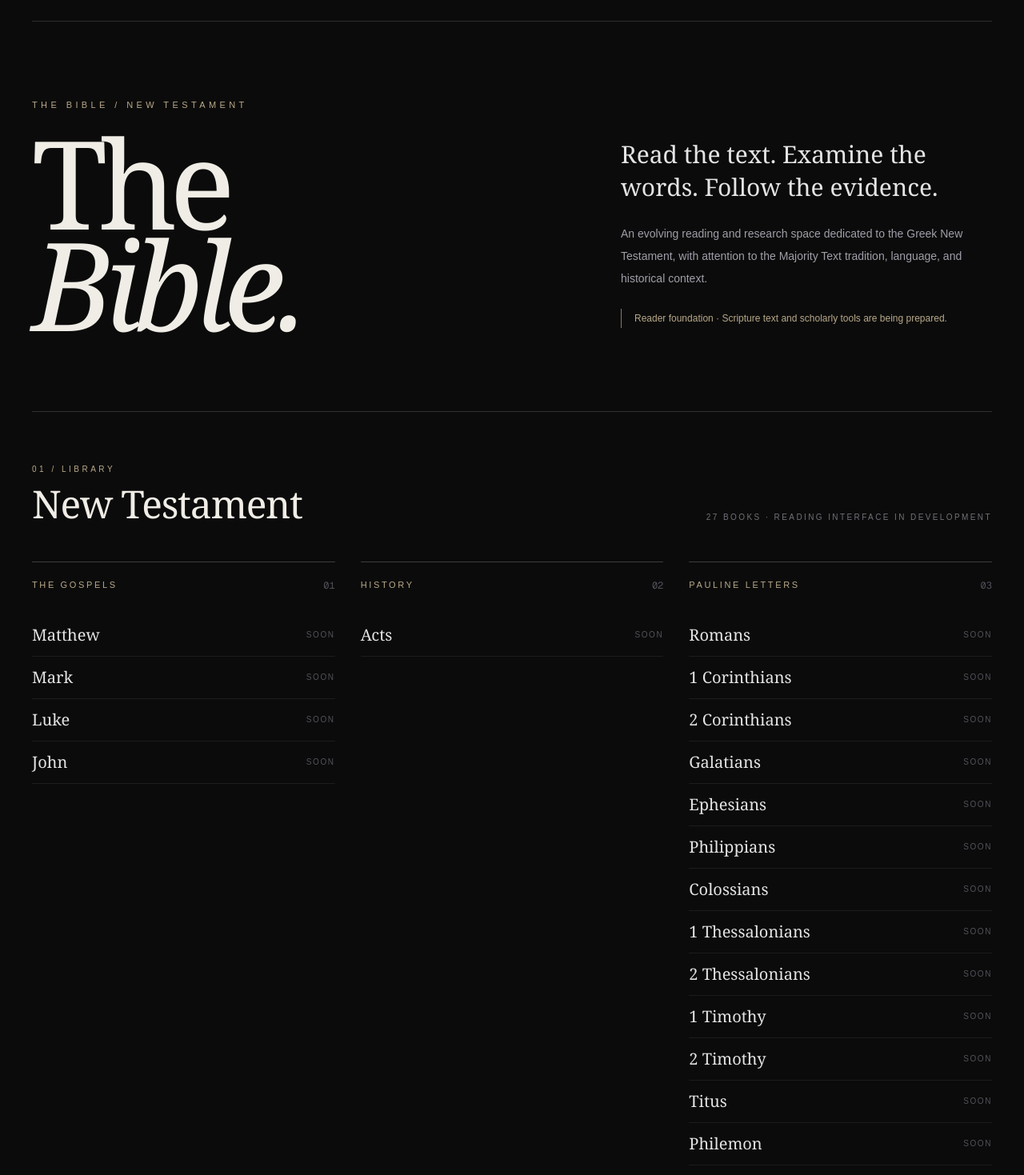
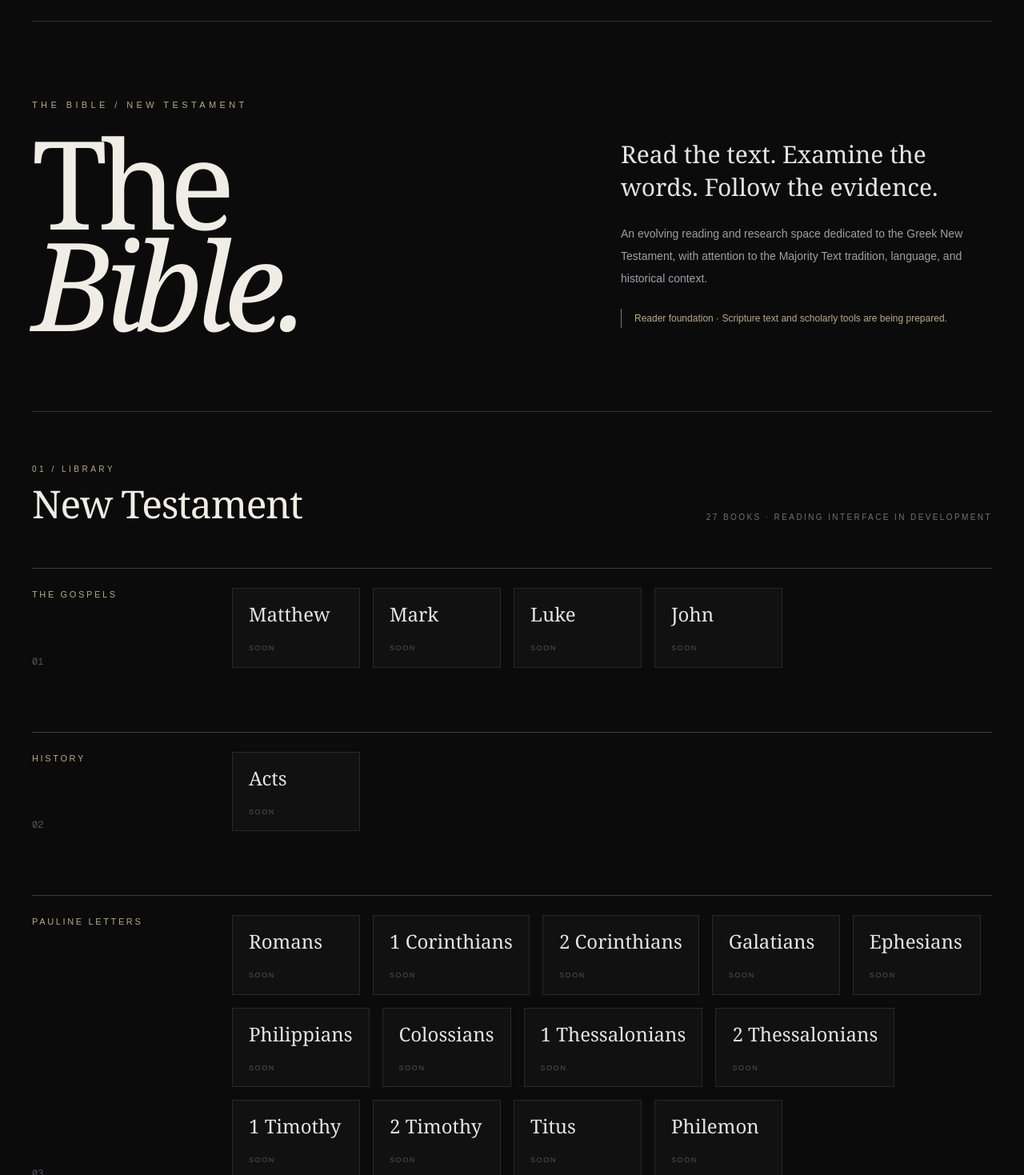
Before and after one commit to BTTBMOVEMENT/vp-portfolio, a Next.js app: page /bible in a window 1280 px wide. Shown: the part 141-1610 px from the top of the page at 80% size. Built offline with nearby package versions, Linux system fonts and the light colour scheme.

Commit message:
feat: render animated horizontal Bible library

```diff
--- a/app/bible/page.tsx
+++ b/app/bible/page.tsx
@@ -1,5 +1,5 @@
 import type { Metadata } from "next";
-import Link from "next/link";
+import BibleLibrary from "../../components/bible/BibleLibrary";
 
 export const metadata: Metadata = {
   title: "The Bible",
@@ -7,71 +7,6 @@ export const metadata: Metadata = {
   alternates: { canonical: "/bible" },
 };
 
-const books = [
-  ["Matthew", "Mark", "Luke", "John"],
-  ["Acts"],
-  ["Romans", "1 Corinthians", "2 Corinthians", "Galatians", "Ephesians", "Philippians", "Colossians", "1 Thessalonians", "2 Thessalonians", "1 Timothy", "2 Timothy", "Titus", "Philemon"],
-  ["Hebrews", "James", "1 Peter", "2 Peter", "1 John", "2 John", "3 John", "Jude"],
-  ["Revelation"],
-];
-
-const sections = ["The Gospels", "History", "Pauline Letters", "General Letters", "Apocalypse"];
-
 export default function BiblePage() {
-  return (
-    <main className="min-h-screen bg-[#0b0b0b] text-[#f0ede6]">
-      <div className="mx-auto max-w-[1400px] px-5 pb-28 pt-28 sm:px-10 md:pt-32">
-        <div className="flex flex-wrap items-center justify-between gap-4 border-b border-white/15 pb-6 text-[10px] uppercase tracking-[0.28em] text-zinc-500">
-          <Link href="/" className="transition hover:text-white">← Back to Home</Link>
-          <span>BTTB / Scripture Library</span>
-        </div>
-
-        <header className="grid gap-10 border-b border-white/15 py-16 md:grid-cols-[1.2fr_0.8fr] md:items-end md:py-24">
-          <div>
-            <p className="mb-6 text-[11px] uppercase tracking-[0.4em] text-[#b9a98a]">The Bible / New Testament</p>
-            <h1 className="font-serif text-[clamp(4.5rem,12vw,11rem)] font-normal leading-[0.83] tracking-[-0.065em]">The<br /><span className="italic">Bible.</span></h1>
-          </div>
-          <div className="max-w-md space-y-6 md:pb-2">
-            <p className="font-serif text-2xl leading-snug text-zinc-200 sm:text-3xl">Read the text. Examine the words. Follow the evidence.</p>
-            <p className="text-sm leading-7 text-zinc-400">An evolving reading and research space dedicated to the Greek New Testament, with attention to the Majority Text tradition, language, and historical context.</p>
-            <p className="border-l border-[#b9a98a]/70 pl-4 text-xs leading-6 text-[#b9a98a]">Reader foundation · Scripture text and scholarly tools are being prepared.</p>
-          </div>
-        </header>
-
-        <section className="py-12 md:py-16" aria-labelledby="library-heading">
-          <div className="mb-12 flex flex-wrap items-end justify-between gap-6">
-            <div>
-              <p className="mb-3 text-[10px] uppercase tracking-[0.35em] text-[#b9a98a]">01 / Library</p>
-              <h2 id="library-heading" className="font-serif text-4xl tracking-tight sm:text-5xl">New Testament</h2>
-            </div>
-            <span className="text-[10px] uppercase tracking-[0.24em] text-zinc-500">27 Books · Reading interface in development</span>
-          </div>
-
-          <div className="grid gap-8 md:grid-cols-2 xl:grid-cols-3">
-            {books.map((group, index) => (
-              <div key={sections[index]} className="border-t border-white/20 pt-5">
-                <div className="mb-7 flex items-center justify-between gap-4">
-                  <h3 className="text-[11px] uppercase tracking-[0.24em] text-[#b9a98a]">{sections[index]}</h3>
-                  <span className="font-mono text-xs text-zinc-600">{String(index + 1).padStart(2, "0")}</span>
-                </div>
-                <ul className="space-y-0">
-                  {group.map((book) => (
-                    <li key={book} className="flex items-center justify-between gap-3 border-b border-white/[0.07] py-3">
-                      <span className="font-serif text-xl text-zinc-200">{book}</span>
-                      <span className="text-[10px] uppercase tracking-[0.16em] text-zinc-600">Soon</span>
-                    </li>
-                  ))}
-                </ul>
-              </div>
-            ))}
-          </div>
-        </section>
-
-        <footer className="mt-12 flex flex-wrap items-center justify-between gap-4 border-t border-white/15 pt-6 text-[10px] uppercase tracking-[0.25em] text-zinc-600">
-          <span>BTTB Movement · The Bible</span>
-          <span>Text, provenance, and audio modules to follow</span>
-        </footer>
-      </div>
-    </main>
-  );
+  return <BibleLibrary />;
 }
```
